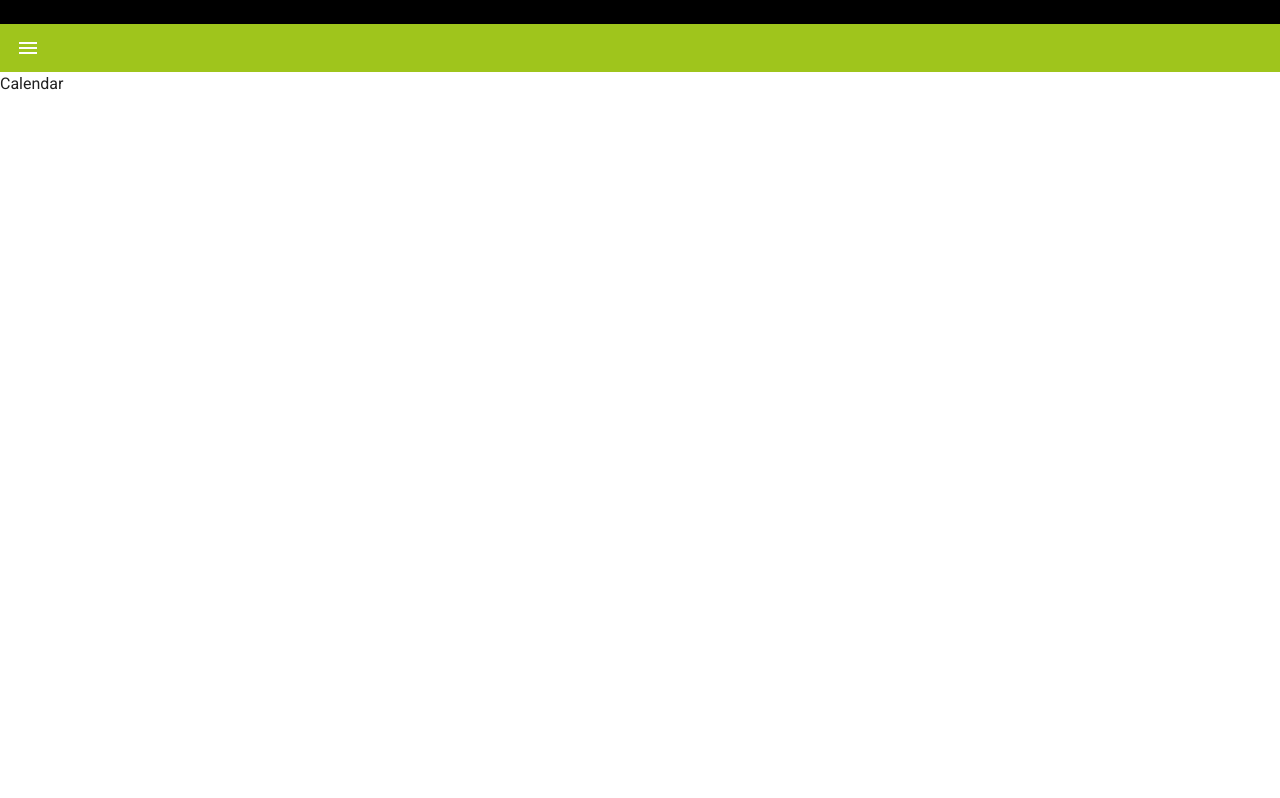
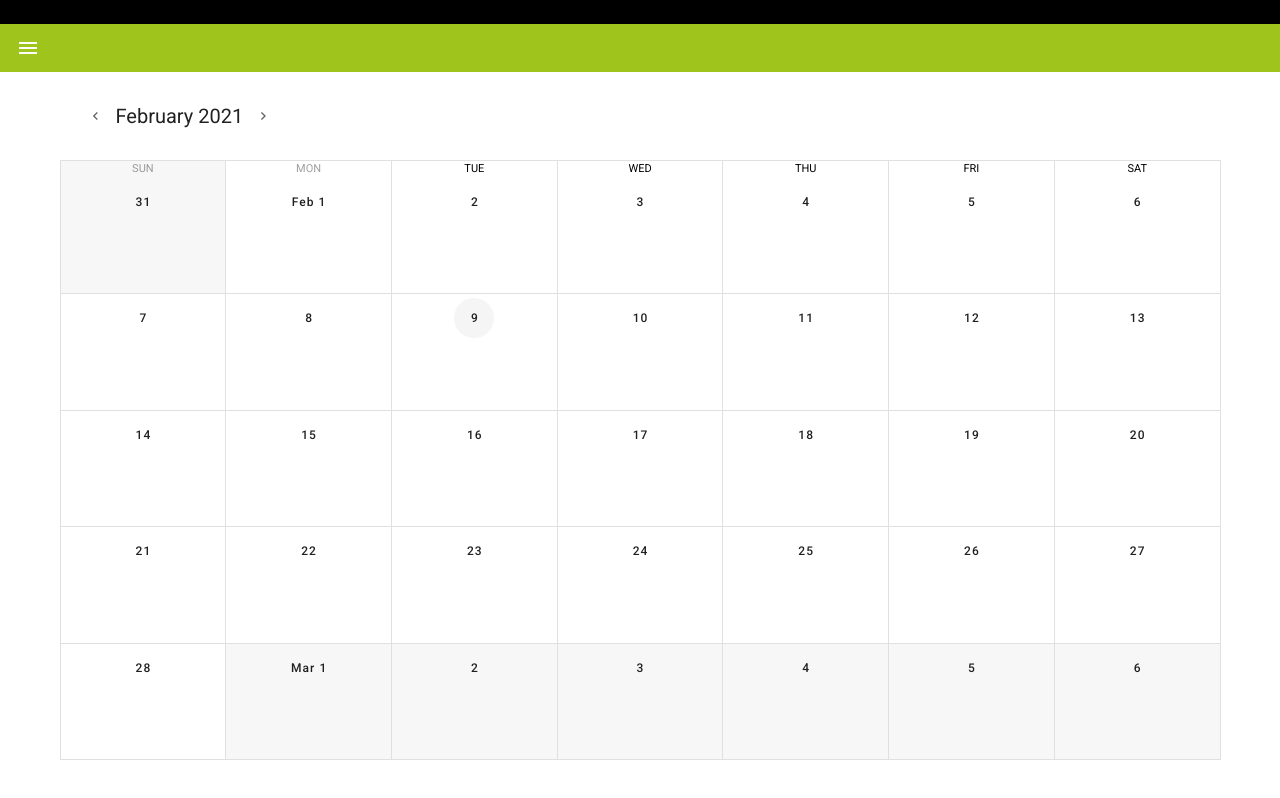
Before and after one commit to antlogist/logistics, a Vue app in the folder logistics-admin/: page /#/ in a window 1280 px wide. Built offline with nearby package versions, Linux system fonts and the light colour scheme.

Commit message:
Calendar added

```diff
--- a/logistics-admin/src/App.vue
+++ b/logistics-admin/src/App.vue
@@ -1,10 +1,9 @@
 <template>
   <v-app>
+    <v-system-bar color="black" app></v-system-bar>
 
-   <v-system-bar color="black" app></v-system-bar>
-
-   <nav-bar></nav-bar>
-   <nav-drawer></nav-drawer>
+    <nav-bar></nav-bar>
+    <nav-drawer></nav-drawer>
 
     <v-main>
       <router-view></router-view>
--- a/logistics-admin/src/components/calendar/Calendar.vue
+++ b/logistics-admin/src/components/calendar/Calendar.vue
@@ -1,11 +1,77 @@
 <template>
-  <div>
-    Calendar
-  </div>
+  <v-container>
+    <v-toolbar class="mb-3" flat>
+      <v-btn
+        fab
+        text
+        small
+        color="grey darken-2"
+        @click="$refs.calendar.prev()"
+      >
+        <v-icon small>
+          mdi-chevron-left
+        </v-icon>
+      </v-btn>
+      <v-toolbar-title v-if="$refs.calendar">
+        {{ $refs.calendar.title }}
+      </v-toolbar-title>
+
+      <v-btn
+        fab
+        text
+        small
+        color="grey darken-2"
+        @click="$refs.calendar.next()"
+      >
+        <v-icon small>
+          mdi-chevron-right
+        </v-icon>
+      </v-btn>
+    </v-toolbar>
+    <v-sheet height="600">
+      <v-calendar ref="calendar" v-model="focus"></v-calendar>
+    </v-sheet>
+  </v-container>
 </template>
 
 <script>
 export default {
-  name: "Calendar"
-}
+  name: "Calendar",
+  data: () => ({
+    type: "month",
+    types: ["month", "week", "day", "4day"],
+    mode: "stack",
+    weekday: [0, 1, 2, 3, 4, 5, 6],
+    weekdays: [
+      {
+        text: "Sun - Sat",
+        value: [0, 1, 2, 3, 4, 5, 6]
+      },
+      {
+        text: "Mon - Sun",
+        value: [1, 2, 3, 4, 5, 6, 0]
+      },
+      {
+        text: "Mon - Fri",
+        value: [1, 2, 3, 4, 5]
+      },
+      {
+        text: "Mon, Wed, Fri",
+        value: [1, 3, 5]
+      }
+    ],
+    focus: "",
+    events: []
+  }),
+  mounted() {
+    const timeElapsed = Date.now();
+    const today = new Date(timeElapsed);
+    this.focus = today.toISOString().substring(0, 10);
+  },
+  methods: {
+    fetchEvents() {
+      console.log("fetchEvents");
+    }
+  }
+};
 </script>
--- a/logistics-admin/src/components/nav/NavBar.vue
+++ b/logistics-admin/src/components/nav/NavBar.vue
@@ -20,5 +20,4 @@ export default {
   components: {}
 };
 </script>
-<style>
-</style>
+<style></style>
--- a/logistics-admin/src/components/orders/Orders.vue
+++ b/logistics-admin/src/components/orders/Orders.vue
@@ -7,5 +7,5 @@
 <script>
 export default {
   name: "Orders"
-}
+};
 </script>
--- a/logistics-admin/src/router/index.js
+++ b/logistics-admin/src/router/index.js
@@ -23,7 +23,7 @@ export function createRouter() {
         path: "/orders",
         name: "Orders",
         component: Orders
-      },
+      }
     ]
   });
 }
--- a/logistics-admin/src/store/index.js
+++ b/logistics-admin/src/store/index.js
@@ -9,6 +9,6 @@ export default new Vuex.Store({
   mutations: {},
   actions: {},
   modules: {
-    drawer,
+    drawer
   }
 });
--- a/logistics-admin/src/store/mutations.js
+++ b/logistics-admin/src/store/mutations.js
@@ -1,3 +1,3 @@
 export default {
-    DRAWER: "DRAWER",
+  DRAWER: "DRAWER"
 };
```
